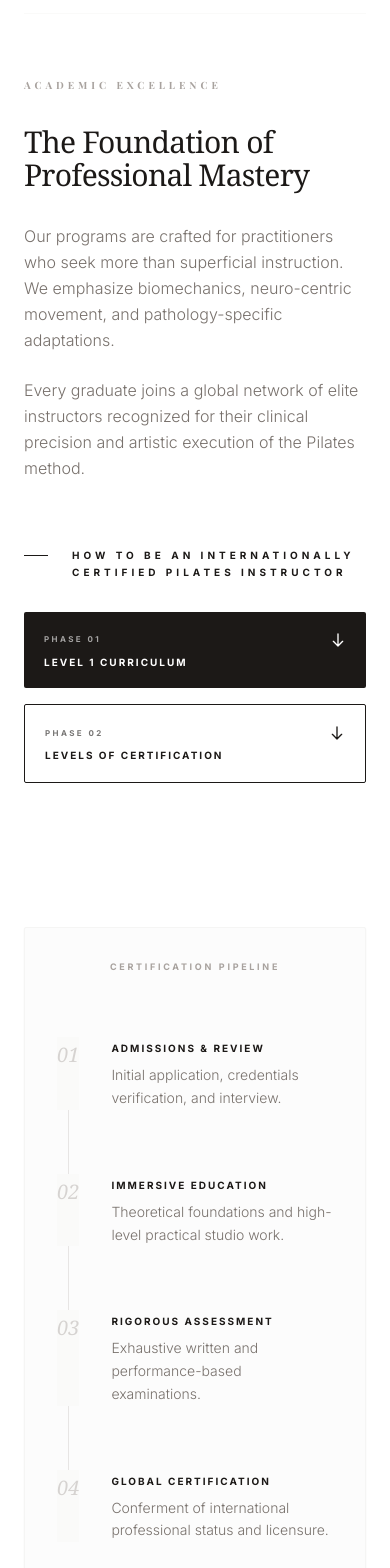
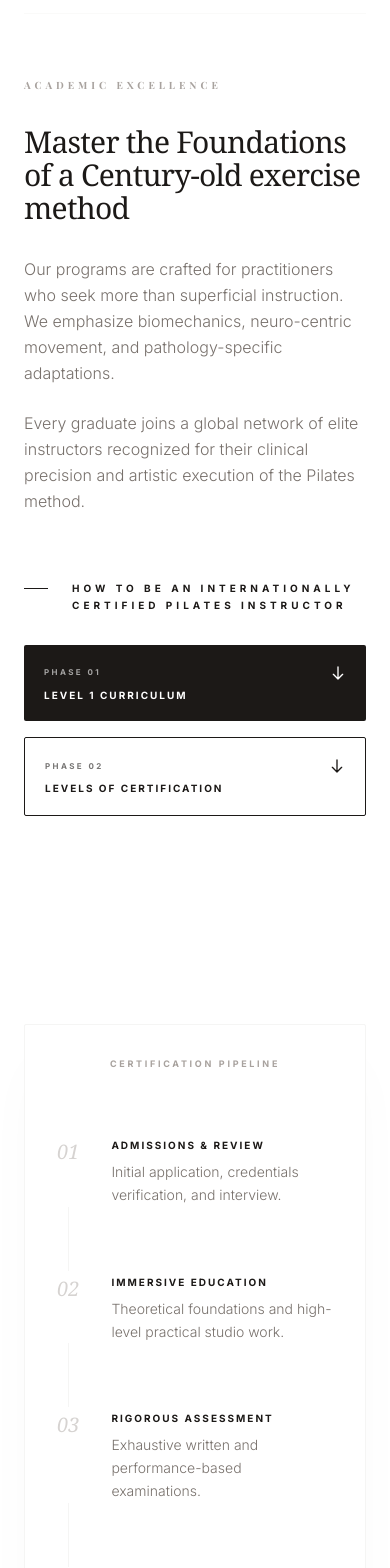
Before and after one commit to justeneselgas114-lab/napmi-website, a React (Vite) app: page / in a window 390 px wide. Shown: the part 2500-4068 px from the top of the page. Built offline with nearby package versions, Linux system fonts and the light colour scheme; no server answers; a web font is replaced by a local one.

Commit message:
whatsapp number link

```diff
--- a/components/About.tsx
+++ b/components/About.tsx
@@ -80,11 +80,11 @@ const About: React.FC = () => {
 
         {/* Academic Excellence / Foundation of Professional Mastery */}
         <div className="grid grid-cols-1 lg:grid-cols-2 gap-16 lg:gap-32 items-start pt-16 border-t border-stone-50">
-          <div className="lg:sticky lg:top-32 pb-12 lg:pb-0">
+          <div className="relative z-10 lg:sticky lg:top-32 pb-12 lg:pb-0">
             <Reveal>
               <h2 className="text-[10px] font-bold uppercase tracking-[0.4em] text-stone-400 mb-8">Academic Excellence</h2>
-              <h3 className="text-3xl md:text-5xl lg:text-6xl font-serif text-stone-900 mb-8 md:mb-12 leading-[1.1] tracking-tight">
-                The Foundation <br className="hidden md:block" /> of Professional Mastery
+              <h3 className="text-3xl sm:text-4xl md:text-5xl lg:text-6xl font-serif text-stone-900 mb-8 md:mb-12 leading-[1.1] tracking-tight">
+                Master the Foundations <br className="hidden md:block" /> of a Century-old exercise method
               </h3>
               <div className="space-y-6 md:space-y-8 text-stone-500 leading-relaxed font-light text-base md:text-lg">
                 <p>
@@ -143,15 +143,15 @@ const About: React.FC = () => {
             </Reveal>
           </div>
 
-          <div className="w-full lg:mt-0 mt-8">
+          <div className="w-full mt-24 lg:mt-0 relative z-0">
             <Reveal delay={200}>
-              <div className="bg-stone-50/50 p-8 sm:p-14 md:p-20 rounded-sm border border-stone-100 shadow-sm relative overflow-hidden">
+              <div className="bg-white p-8 sm:p-14 md:p-20 rounded-sm border border-stone-100 shadow-[0_30px_60px_-15px_rgba(0,0,0,0.03)] relative overflow-hidden">
                 <h4 className="text-[9px] font-bold uppercase tracking-[0.3em] text-stone-400 mb-16 md:mb-20 text-center">Certification Pipeline</h4>
                 <div className="space-y-16 md:space-y-20 relative">
-                  <div className="absolute left-[11px] md:left-[14px] top-4 bottom-4 w-px bg-stone-200"></div>
+                  <div className="absolute left-[11px] md:left-[14px] top-4 bottom-4 w-px bg-stone-100"></div>
                   {pathwaySteps.map((item, idx) => (
                     <div key={item.step} className="flex gap-8 md:gap-12 group relative">
-                      <div className="z-10 bg-stone-50 py-1 flex items-start shrink-0">
+                      <div className="z-10 bg-white py-1 flex items-start shrink-0">
                          <span className="font-serif italic text-xl md:text-3xl text-stone-300 group-hover:text-stone-900 transition-all duration-700">
                           {item.step}
                          </span>
```
